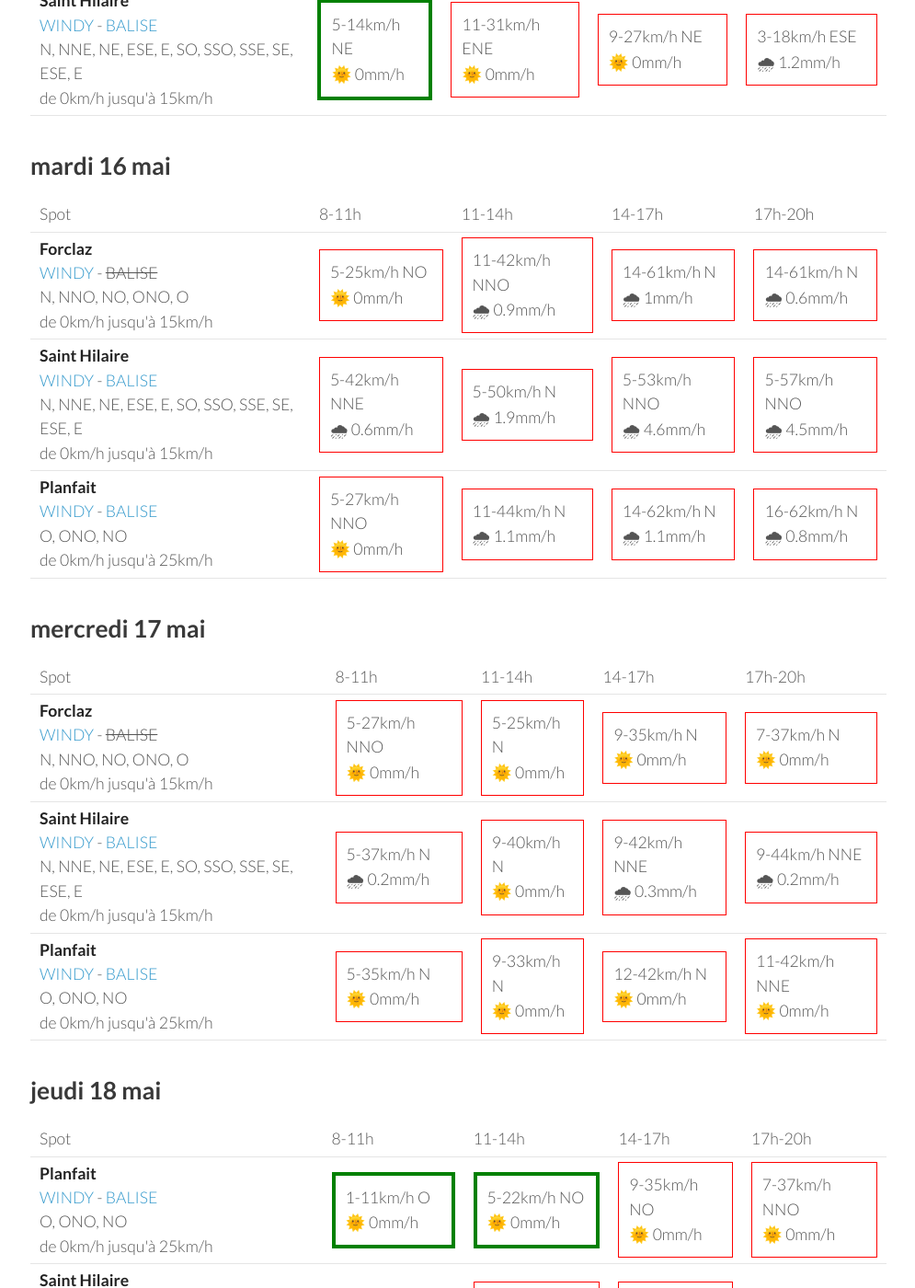
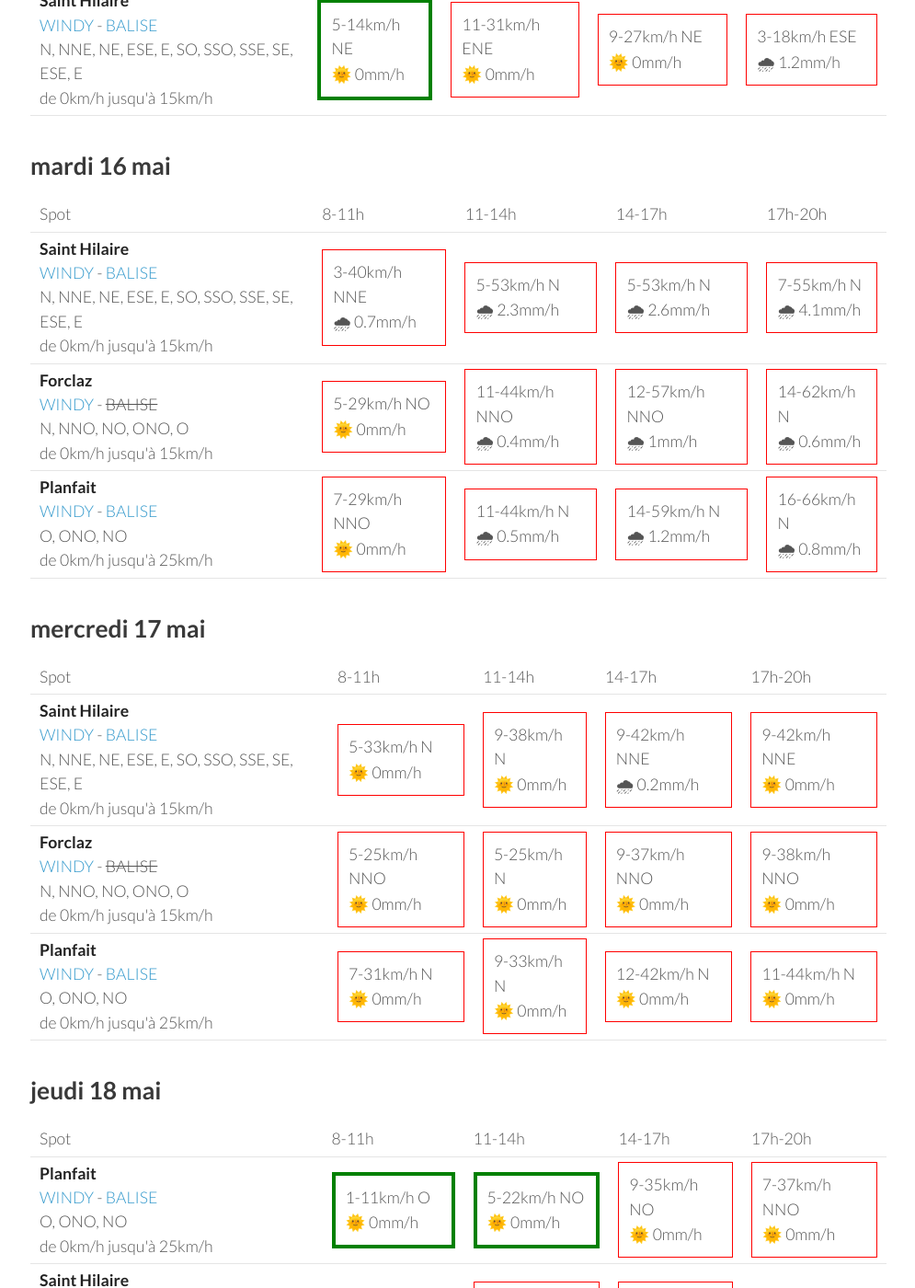
Before and after one commit to parapente-dans-le-nord/parapente-dans-le-nord.github.io, a Jekyll site: the page built from alpes_nord.markdown, in a window 1280 px wide and 1400 px high, scrolled down 1124 px. Shown: the whole window at 92% size, without its empty margins (25-1020 px from the left). Built offline with Jekyll 4.4.1, drawn with Linux system fonts in a browser that asks for light colours; some of the changed text lies outside the part shown.

Commit message:
update index.markdown

```diff
--- a/alpes_nord.markdown
+++ b/alpes_nord.markdown
@@ -111,32 +111,32 @@ page mise à jour le dimanche 14 mai 13:26
       <td>17h-20h</td>
     </tr>
 <tr>
-        <td><strong>Forclaz</strong><br><a href="https://windy.com/45.814/6.247?45.375,6.246,8,m:eVwaglz">WINDY</a> - <span class="no-balise"> BALISE </span><br> <span class="vent-favorable">N, NNO, NO, ONO, O</span><br><span class="force-vent">de 0km/h jusqu'à 15km/h</span> </td>
+        <td><strong>Saint Hilaire</strong><br><a href="https://windy.com/45.307/5.888?45.087,5.889,9,m:eUFagkX">WINDY</a> - <span class=""><a href="http://www.balisemeteo.com/balise.php?idBalise=61">BALISE</a> </span><br> <span class="vent-favorable">N, NNE, NE, ESE, E, SO, SSO, SSE, SE, ESE, E</span><br><span class="force-vent">de 0km/h jusqu'à 15km/h</span> </td>
 
-            <td><div class="not-flyable"><p>5-25km/h NO</p><p>🌞 0mm/h</p></div></td>
-            <td><div class="not-flyable"><p>11-42km/h NNO</p><p>🌧 0.9mm/h</p></div></td>
-            <td><div class="not-flyable"><p>14-61km/h N</p><p>🌧 1mm/h</p></div></td>
-            <td><div class="not-flyable"><p>14-61km/h N</p><p>🌧 0.6mm/h</p></div></td>
+            <td><div class="not-flyable"><p>3-40km/h NNE</p><p>🌧 0.7mm/h</p></div></td>
+            <td><div class="not-flyable"><p>5-53km/h N</p><p>🌧 2.3mm/h</p></div></td>
+            <td><div class="not-flyable"><p>5-53km/h N</p><p>🌧 2.6mm/h</p></div></td>
+            <td><div class="not-flyable"><p>7-55km/h N</p><p>🌧 4.1mm/h</p></div></td>
 
 
     </tr>
 <tr>
-        <td><strong>Saint Hilaire</strong><br><a href="https://windy.com/45.307/5.888?45.087,5.889,9,m:eUFagkX">WINDY</a> - <span class=""><a href="http://www.balisemeteo.com/balise.php?idBalise=61">BALISE</a> </span><br> <span class="vent-favorable">N, NNE, NE, ESE, E, SO, SSO, SSE, SE, ESE, E</span><br><span class="force-vent">de 0km/h jusqu'à 15km/h</span> </td>
+        <td><strong>Forclaz</strong><br><a href="https://windy.com/45.814/6.247?45.375,6.246,8,m:eVwaglz">WINDY</a> - <span class="no-balise"> BALISE </span><br> <span class="vent-favorable">N, NNO, NO, ONO, O</span><br><span class="force-vent">de 0km/h jusqu'à 15km/h</span> </td>
 
-            <td><div class="not-flyable"><p>5-42km/h NNE</p><p>🌧 0.6mm/h</p></div></td>
-            <td><div class="not-flyable"><p>5-50km/h N</p><p>🌧 1.9mm/h</p></div></td>
-            <td><div class="not-flyable"><p>5-53km/h NNO</p><p>🌧 4.6mm/h</p></div></td>
-            <td><div class="not-flyable"><p>5-57km/h NNO</p><p>🌧 4.5mm/h</p></div></td>
+            <td><div class="not-flyable"><p>5-29km/h NO</p><p>🌞 0mm/h</p></div></td>
+            <td><div class="not-flyable"><p>11-44km/h NNO</p><p>🌧 0.4mm/h</p></div></td>
+            <td><div class="not-flyable"><p>12-57km/h NNO</p><p>🌧 1mm/h</p></div></td>
+            <td><div class="not-flyable"><p>14-62km/h N</p><p>🌧 0.6mm/h</p></div></td>
 
 
     </tr>
 <tr>
         <td><strong>Planfait</strong><br><a href="https://windy.com/45.853/6.223?45.415,6.223,8">WINDY</a> - <span class=""><a href="https://www.openwindmap.org/PP496">BALISE</a> </span><br> <span class="vent-favorable">O, ONO, NO</span><br><span class="force-vent">de 0km/h jusqu'à 25km/h</span> </td>
 
-            <td><div class="not-flyable"><p>5-27km/h NNO</p><p>🌞 0mm/h</p></div></td>
-            <td><div class="not-flyable"><p>11-44km/h N</p><p>🌧 1.1mm/h</p></div></td>
-            <td><div class="not-flyable"><p>14-62km/h N</p><p>🌧 1.1mm/h</p></div></td>
-            <td><div class="not-flyable"><p>16-62km/h N</p><p>🌧 0.8mm/h</p></div></td>
+            <td><div class="not-flyable"><p>7-29km/h NNO</p><p>🌞 0mm/h</p></div></td>
+            <td><div class="not-flyable"><p>11-44km/h N</p><p>🌧 0.5mm/h</p></div></td>
+            <td><div class="not-flyable"><p>14-59km/h N</p><p>🌧 1.2mm/h</p></div></td>
+            <td><div class="not-flyable"><p>16-66km/h N</p><p>🌧 0.8mm/h</p></div></td>
 
 
     </tr>
@@ -157,32 +157,32 @@ page mise à jour le dimanche 14 mai 13:26
       <td>17h-20h</td>
     </tr>
 <tr>
-        <td><strong>Forclaz</strong><br><a href="https://windy.com/45.814/6.247?45.375,6.246,8,m:eVwaglz">WINDY</a> - <span class="no-balise"> BALISE </span><br> <span class="vent-favorable">N, NNO, NO, ONO, O</span><br><span class="force-vent">de 0km/h jusqu'à 15km/h</span> </td>
+        <td><strong>Saint Hilaire</strong><br><a href="https://windy.com/45.307/5.888?45.087,5.889,9,m:eUFagkX">WINDY</a> - <span class=""><a href="http://www.balisemeteo.com/balise.php?idBalise=61">BALISE</a> </span><br> <span class="vent-favorable">N, NNE, NE, ESE, E, SO, SSO, SSE, SE, ESE, E</span><br><span class="force-vent">de 0km/h jusqu'à 15km/h</span> </td>
 
-            <td><div class="not-flyable"><p>5-27km/h NNO</p><p>🌞 0mm/h</p></div></td>
-            <td><div class="not-flyable"><p>5-25km/h N</p><p>🌞 0mm/h</p></div></td>
-            <td><div class="not-flyable"><p>9-35km/h N</p><p>🌞 0mm/h</p></div></td>
-            <td><div class="not-flyable"><p>7-37km/h N</p><p>🌞 0mm/h</p></div></td>
+            <td><div class="not-flyable"><p>5-33km/h N</p><p>🌞 0mm/h</p></div></td>
+            <td><div class="not-flyable"><p>9-38km/h N</p><p>🌞 0mm/h</p></div></td>
+            <td><div class="not-flyable"><p>9-42km/h NNE</p><p>🌧 0.2mm/h</p></div></td>
+            <td><div class="not-flyable"><p>9-42km/h NNE</p><p>🌞 0mm/h</p></div></td>
 
 
     </tr>
 <tr>
-        <td><strong>Saint Hilaire</strong><br><a href="https://windy.com/45.307/5.888?45.087,5.889,9,m:eUFagkX">WINDY</a> - <span class=""><a href="http://www.balisemeteo.com/balise.php?idBalise=61">BALISE</a> </span><br> <span class="vent-favorable">N, NNE, NE, ESE, E, SO, SSO, SSE, SE, ESE, E</span><br><span class="force-vent">de 0km/h jusqu'à 15km/h</span> </td>
+        <td><strong>Forclaz</strong><br><a href="https://windy.com/45.814/6.247?45.375,6.246,8,m:eVwaglz">WINDY</a> - <span class="no-balise"> BALISE </span><br> <span class="vent-favorable">N, NNO, NO, ONO, O</span><br><span class="force-vent">de 0km/h jusqu'à 15km/h</span> </td>
 
-            <td><div class="not-flyable"><p>5-37km/h N</p><p>🌧 0.2mm/h</p></div></td>
-            <td><div class="not-flyable"><p>9-40km/h N</p><p>🌞 0mm/h</p></div></td>
-            <td><div class="not-flyable"><p>9-42km/h NNE</p><p>🌧 0.3mm/h</p></div></td>
-            <td><div class="not-flyable"><p>9-44km/h NNE</p><p>🌧 0.2mm/h</p></div></td>
+            <td><div class="not-flyable"><p>5-25km/h NNO</p><p>🌞 0mm/h</p></div></td>
+            <td><div class="not-flyable"><p>5-25km/h N</p><p>🌞 0mm/h</p></div></td>
+            <td><div class="not-flyable"><p>9-37km/h NNO</p><p>🌞 0mm/h</p></div></td>
+            <td><div class="not-flyable"><p>9-38km/h NNO</p><p>🌞 0mm/h</p></div></td>
 
 
     </tr>
 <tr>
         <td><strong>Planfait</strong><br><a href="https://windy.com/45.853/6.223?45.415,6.223,8">WINDY</a> - <span class=""><a href="https://www.openwindmap.org/PP496">BALISE</a> </span><br> <span class="vent-favorable">O, ONO, NO</span><br><span class="force-vent">de 0km/h jusqu'à 25km/h</span> </td>
 
-            <td><div class="not-flyable"><p>5-35km/h N</p><p>🌞 0mm/h</p></div></td>
+            <td><div class="not-flyable"><p>7-31km/h N</p><p>🌞 0mm/h</p></div></td>
             <td><div class="not-flyable"><p>9-33km/h N</p><p>🌞 0mm/h</p></div></td>
             <td><div class="not-flyable"><p>12-42km/h N</p><p>🌞 0mm/h</p></div></td>
-            <td><div class="not-flyable"><p>11-42km/h NNE</p><p>🌞 0mm/h</p></div></td>
+            <td><div class="not-flyable"><p>11-44km/h N</p><p>🌞 0mm/h</p></div></td>
 
 
     </tr>
```
Also changed, not shown: other parts of alpes_nord.markdown (+1 -1 lines).
